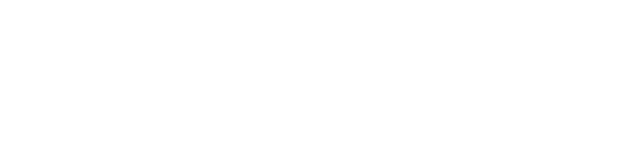
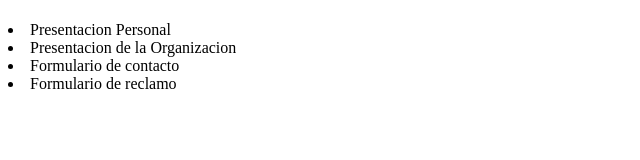
Before and after one commit to Laucha99/Tp-Final-ArgProg, a plain HTML site: page Arg_Prog_TP-Final/index.html in a window 1280 px wide. Shown: the whole page, without its empty margins (0-640 px from the left). Drawn offline with Linux system fonts and the light colour scheme.

Commit message:
Update index.html
Cosa nueva

```diff
--- a/Arg_Prog_TP-Final/index.html
+++ b/Arg_Prog_TP-Final/index.html
@@ -7,6 +7,14 @@
     <title>A ver gaston</title>
 </head>
 <body>
+    <header class="hPrincipal">
+        <h1 class="tituloMaestro"></h1>
 
+        <nav class="nPrincipal"></nav>
+            <li>Presentacion Personal</li>
+            <li>Presentacion de la Organizacion</li>
+            <li>Formulario de contacto</li>
+            <li>Formulario de reclamo</li>
+    </header>
 </body>
 </html>
```
